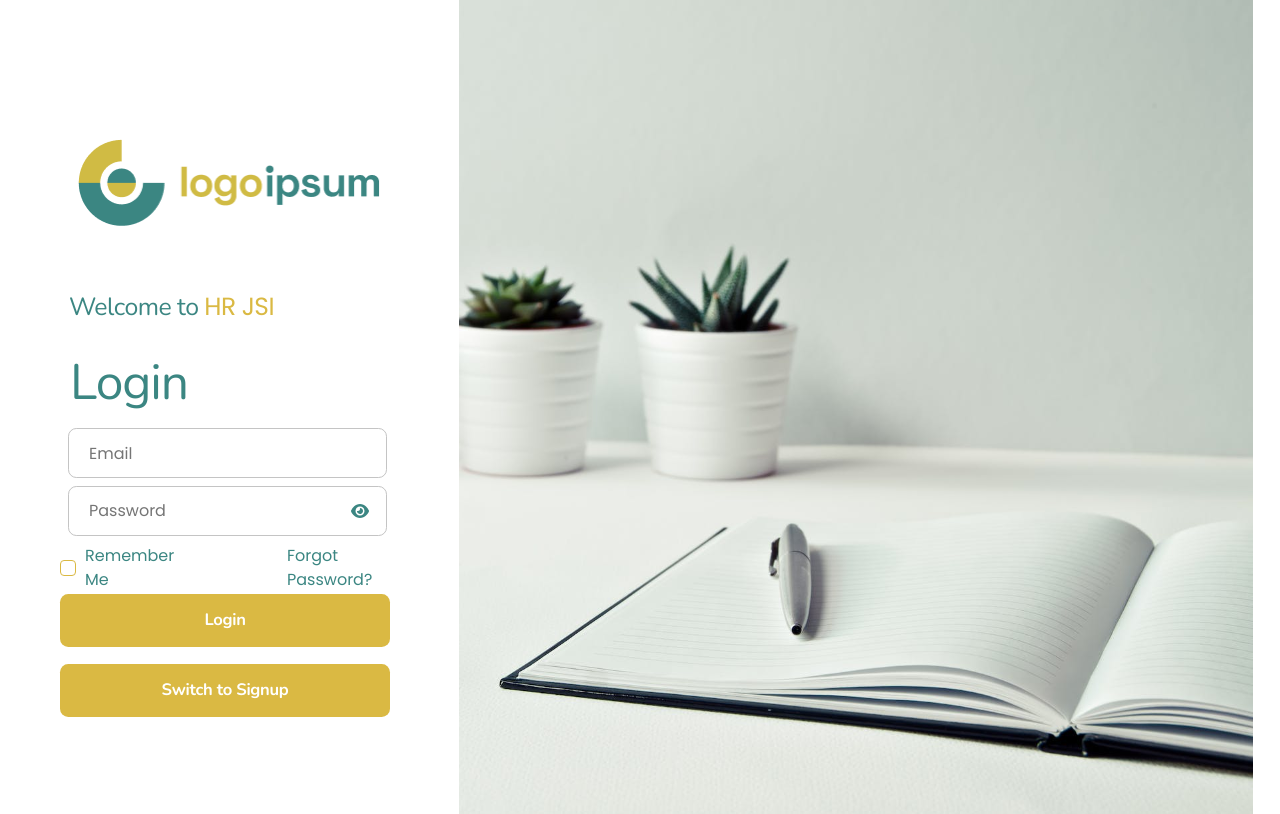
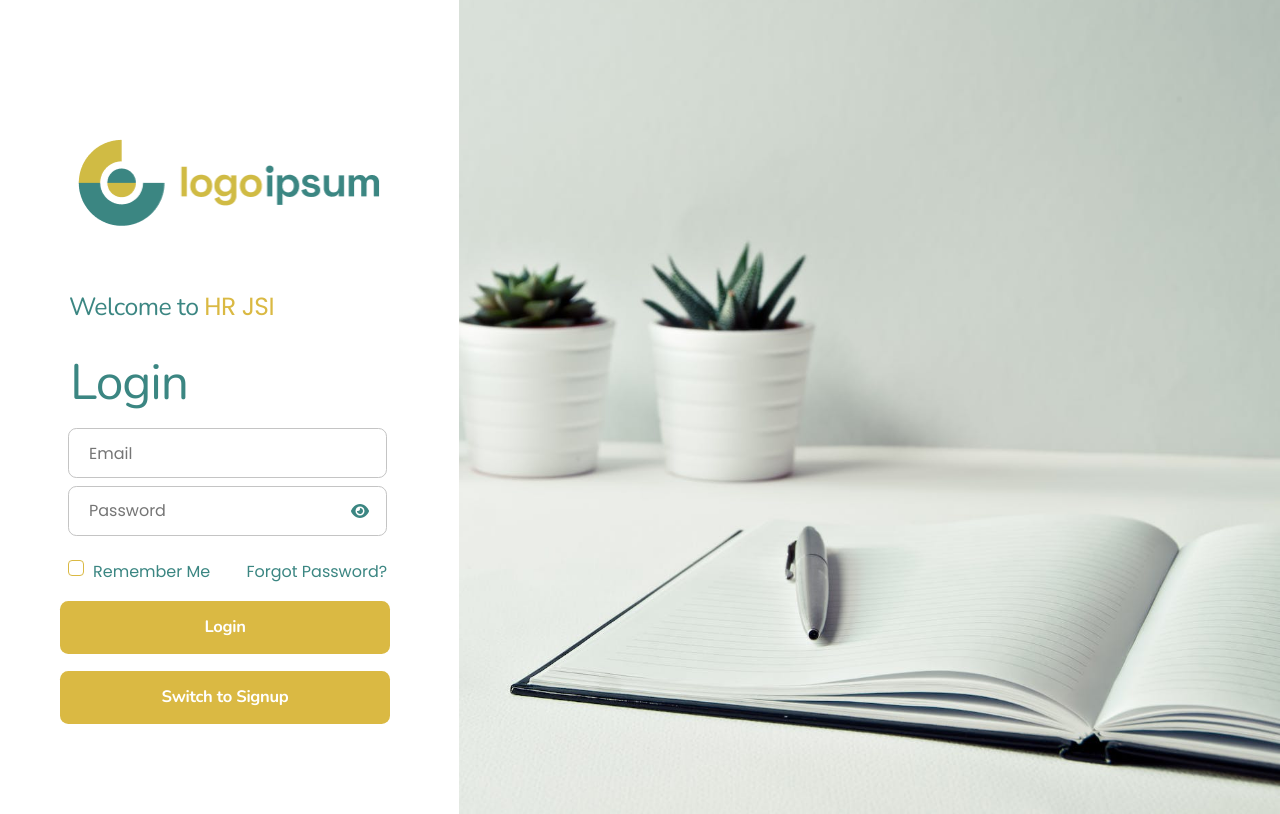
Before and after one commit to villaextech/HRIS-Frontend, a React (Create React App) app: page /login in a window 1280 px wide. Built offline with nearby package versions, Linux system fonts and the light colour scheme.

Commit message:
adding new pages

```diff
--- a/src/Components/Login/Login.css
+++ b/src/Components/Login/Login.css
@@ -10,7 +10,7 @@ html {
   background: url('../img/bg.jpg');
   background-size: cover;
   background-position: center;
-  width: 1253.33px;
+  width: 100%;
   height: 814px;
   position: relative;
 }
@@ -82,15 +82,12 @@ html {
 }
 
 .login-options {
-  width: 350.96px;
-  height: 29px;
-  gap: 73.77px;
-  opacity: 0px;
-  margin-top: 12px;
-  margin-left: 60px;
+  width: 319.13px;
   display: flex;
+  justify-content: space-between;
+  align-items: center;
+  margin: 12px 70px 0 68px;
 }
-
 .login-error-message {
   color: red;
   margin: 8px 70px 0px 68px;
--- a/src/Components/Role/Role.js
+++ b/src/Components/Role/Role.js
@@ -281,7 +281,7 @@ const Role = () => {
         <table className="table table-striped">
           <thead>
             <tr>
-              <th>NO.</th>
+              <th>No</th>
               <th>Role Name</th>
               <th>Description</th>
               <th>Actions</th>
```
